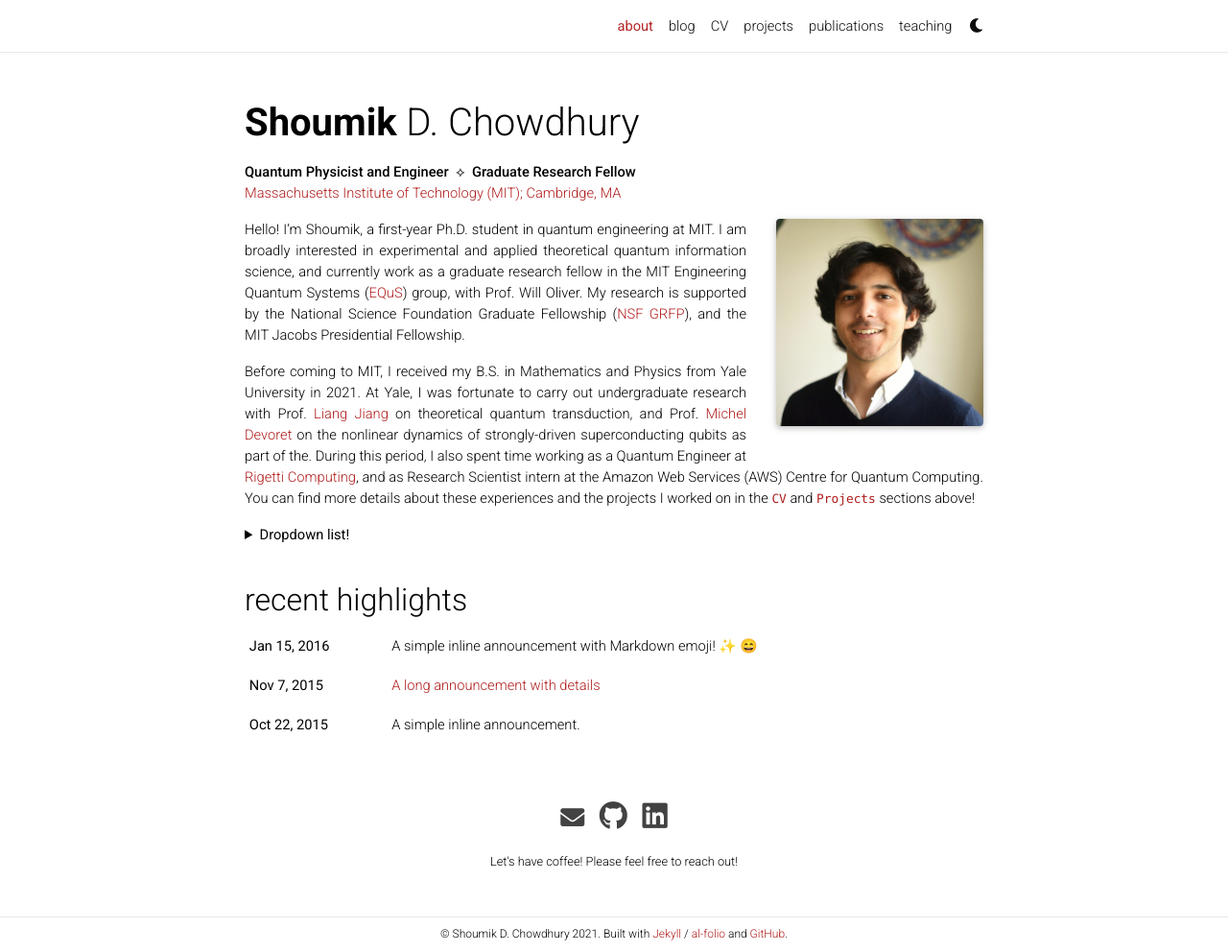
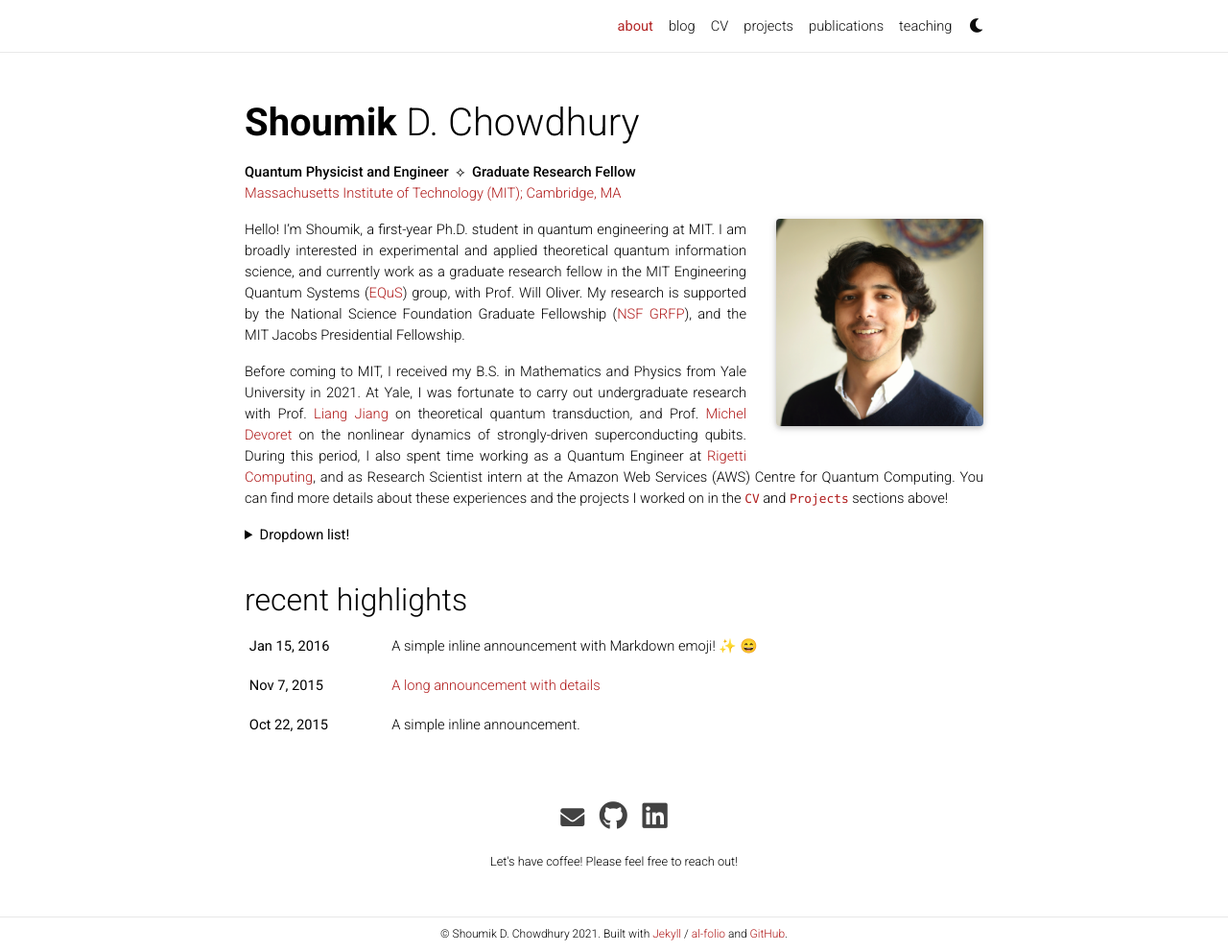
Before and after one commit to shoumikdc/shoumikdc.github.io, a Jekyll site: the page built from _pages/about.md, in a window 1280 px wide and 992 px high. Shown: the whole window at 96% size. Built offline with Jekyll 4.4.1, drawn with Linux system fonts in a browser that asks for light colours; nearby versions of some CDN libraries; emoji names are drawn with the system emoji font; a style sheet for code colours, icons or effects is not loaded.

Commit message:
fixed typo

```diff
--- a/_pages/about.md
+++ b/_pages/about.md
@@ -20,7 +20,7 @@ selected_papers: false # includes a list of papers marked as "selected={true}"
 
 Hello! I'm Shoumik, a first-year Ph.D. student in quantum engineering at MIT. I am broadly interested in experimental and applied theoretical quantum information science, and currently work as a graduate research fellow in the MIT Engineering Quantum Systems ([EQuS](https://equs.mit.edu/)) group, with Prof. Will Oliver. My research is supported by the National Science Foundation Graduate Fellowship ([NSF GRFP](https://www.nsfgrfp.org/)), and the MIT Jacobs Presidential Fellowship.
 
-Before coming to MIT, I received my B.S. in Mathematics and Physics from Yale University in 2021. At Yale, I was fortunate to carry out undergraduate research with Prof. [Liang Jiang](https://pme.uchicago.edu/group/jiang-group) on theoretical quantum transduction, and Prof. [Michel Devoret](http://qulab.eng.yale.edu/) on the nonlinear dynamics of strongly-driven superconducting qubits as part of the. During this period, I also spent time working as a Quantum Engineer at [Rigetti Computing](https://www.rigetti.com/), and as Research Scientist intern at the Amazon Web Services (AWS) Centre for Quantum Computing. You can find more details about these experiences and the projects I worked on in the **[`CV`](cv)** and **[`Projects`](projects)** sections above!
+Before coming to MIT, I received my B.S. in Mathematics and Physics from Yale University in 2021. At Yale, I was fortunate to carry out undergraduate research with Prof. [Liang Jiang](https://pme.uchicago.edu/group/jiang-group) on theoretical quantum transduction, and Prof. [Michel Devoret](http://qulab.eng.yale.edu/) on the nonlinear dynamics of strongly-driven superconducting qubits. During this period, I also spent time working as a Quantum Engineer at [Rigetti Computing](https://www.rigetti.com/), and as Research Scientist intern at the Amazon Web Services (AWS) Centre for Quantum Computing. You can find more details about these experiences and the projects I worked on in the **[`CV`](cv)** and **[`Projects`](projects)** sections above!
 
 <details>
   <summary> <b>  Dropdown list!</b> </summary>
```
